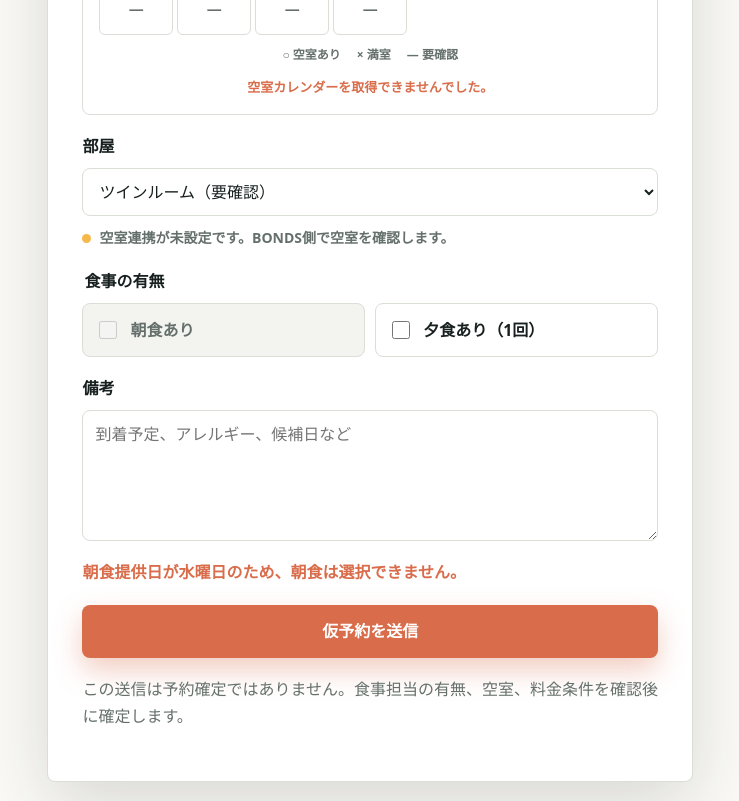
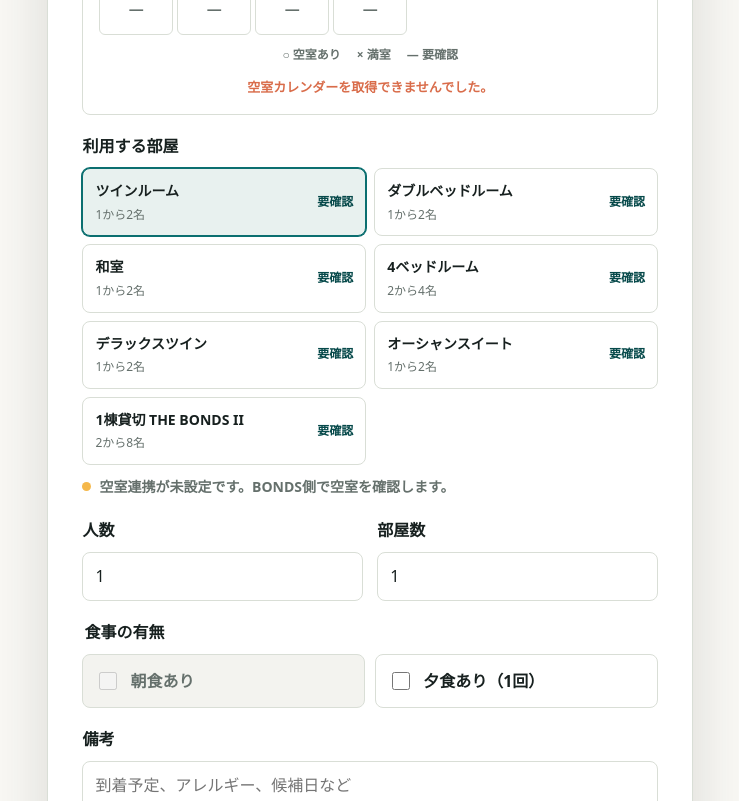
Before and after one commit to pspooffice/bonds-lp, a Next.js app: page / in a window 1280 px wide. Shown: the part 5920-6721 px from the top of the page, without its empty margins (523-1262 px from the left). Built offline with nearby package versions, Linux system fonts and the light colour scheme.

Commit message:
Make availability flow date first

```diff
--- a/app/api/availability/route.ts
+++ b/app/api/availability/route.ts
@@ -9,7 +9,7 @@ export async function GET(request: NextRequest) {
   const roomCount = Number(request.nextUrl.searchParams.get("roomCount") || 1);
   const nights = Number(request.nextUrl.searchParams.get("nights") || 1);
 
-  const calendarRequest = /^\d{4}-\d{2}$/.test(month) && roomType.length > 0;
+  const calendarRequest = /^\d{4}-\d{2}$/.test(month);
   if (
     (!calendarRequest && !/^\d{4}-\d{2}-\d{2}$/.test(checkInDate)) ||
     !Number.isInteger(nights) || nights < 1 || nights > 14 ||
@@ -28,7 +28,7 @@ export async function GET(request: NextRequest) {
     url.searchParams.set("action", calendarRequest ? "calendar" : "availability");
     if (calendarRequest) {
       url.searchParams.set("month", month);
-      url.searchParams.set("roomType", roomType);
+      if (roomType) url.searchParams.set("roomType", roomType);
       url.searchParams.set("roomCount", String(roomCount));
     } else {
       url.searchParams.set("checkInDate", checkInDate);
--- a/app/reservation-page.tsx
+++ b/app/reservation-page.tsx
@@ -316,9 +316,7 @@ export default function ReservationPage() {
       try {
         const params = new URLSearchParams({
           month: calendarMonth,
-          nights: String(boundedNights),
-          roomType: selectedRoom.id,
-          roomCount: String(boundedRoomCount)
+          nights: String(boundedNights)
         });
         const response = await fetch(`/api/availability?${params.toString()}`, {
           signal: controller.signal,
@@ -337,20 +335,20 @@ export default function ReservationPage() {
       window.clearTimeout(timer);
       controller.abort();
     };
-  }, [calendarMonth, boundedNights, selectedRoom.id, boundedRoomCount]);
+  }, [calendarMonth, boundedNights]);
 
   function chooseCheckInDate(date: string) {
     setCheckInDate(date);
     setCalendarMonth(date.slice(0, 7));
   }
 
-  function selectRoom(nextRoomId: string) {
+  function selectRoom(nextRoomId: string, shouldScroll = true) {
     const nextRoom = CONFIG.rooms.find((room) => room.id === nextRoomId) ?? CONFIG.rooms[0];
     const nextRoomCount = nextRoom.perRoom ? 1 : boundedRoomCount;
     setRoomId(nextRoom.id);
     setRoomCount(nextRoomCount);
     setGuests(clamp(boundedGuests, nextRoom.minGuests * nextRoomCount, nextRoom.maxGuests * nextRoomCount));
-    document.querySelector("#request")?.scrollIntoView({ behavior: "smooth" });
+    if (shouldScroll) document.querySelector("#request")?.scrollIntoView({ behavior: "smooth" });
   }
 
   function setSafeNights(value: number) {
@@ -676,7 +674,7 @@ export default function ReservationPage() {
                 <input id="phone" name="phone" type="tel" autoComplete="tel" value={phone} onChange={(event) => setPhone(event.target.value)} required />
               </div>
             </div>
-            <div className="form-row compact">
+            <div className="form-row compact stay-grid">
               <div>
                 <label htmlFor="date">チェックイン日</label>
                 <input id="date" name="date" type="date" min={initialDate} value={checkInDate} onChange={(event) => chooseCheckInDate(event.target.value)} required />
@@ -684,14 +682,6 @@ export default function ReservationPage() {
               <div>
                 <label htmlFor="nights">宿泊数</label>
                 <input id="nights" name="nights" type="number" min="1" max="14" value={boundedNights} onChange={(event) => setSafeNights(Number(event.target.value))} required />
-              </div>
-              <div>
-                <label htmlFor="guests">人数</label>
-                <input id="guests" name="guests" type="number" min={minGuests} max={maxGuests} value={boundedGuests} onChange={(event) => setSafeGuests(Number(event.target.value))} required />
-              </div>
-              <div>
-                <label htmlFor="roomCount">部屋数</label>
-                <input id="roomCount" name="roomCount" type="number" min="1" max={maxRooms} value={boundedRoomCount} onChange={(event) => setSafeRoomCount(Number(event.target.value))} required />
               </div>
             </div>
             <p className="checkout-note">チェックアウト予定日: {checkoutDate}</p>
@@ -705,7 +695,7 @@ export default function ReservationPage() {
                   ›
                 </button>
               </div>
-              <p className="calendar-room-name">{selectedRoom.name}・{boundedNights}泊</p>
+              <p className="calendar-room-name">{boundedNights}泊で利用できる日</p>
               <div className="calendar-weekdays" aria-hidden="true">
                 {['日', '月', '火', '水', '木', '金', '土'].map((day) => <span key={day}>{day}</span>)}
               </div>
@@ -737,29 +727,47 @@ export default function ReservationPage() {
               {calendarAvailability.state === "error" && <p className="calendar-error">空室カレンダーを取得できませんでした。</p>}
             </section>
             <div className="form-row">
-              <label htmlFor="room">部屋</label>
-              <select id="room" name="room" value={selectedRoom.id} onChange={(event) => selectRoom(event.target.value)} required>
+              <span className="field-label">利用する部屋</span>
+              <div className="room-choice-list" role="radiogroup" aria-label="利用する部屋">
                 {CONFIG.rooms.map((room) => {
                   const roomAvailability = availability.rooms[room.id];
+                  const roomFull = availability.state === "ready" && roomAvailability?.status === "full";
                   const availabilityLabel =
                     availability.state !== "ready" || !roomAvailability || roomAvailability.status === "unknown"
                       ? "要確認"
-                      : roomAvailability.availableCount > 0
-                        ? "空室あり"
-                        : "満室";
+                      : roomAvailability.availableCount > 0 ? "空室あり" : "満室";
                   return (
-                    <option value={room.id} key={room.id}>
-                      {room.name}（{availabilityLabel}）
-                    </option>
+                    <button
+                      type="button"
+                      role="radio"
+                      aria-checked={room.id === selectedRoom.id}
+                      className={room.id === selectedRoom.id ? "selected" : ""}
+                      disabled={roomFull}
+                      onClick={() => selectRoom(room.id, false)}
+                      key={room.id}
+                    >
+                      <span><strong>{room.name}</strong><small>{room.capacity}</small></span>
+                      <em className={roomFull ? "full" : ""}>{availabilityLabel}</em>
+                    </button>
                   );
                 })}
-              </select>
+              </div>
               <p
                 className={`availability-status ${selectedRoomAvailable ? "available" : selectedRoomFull ? "full" : "unknown"}`}
                 role="status"
               >
                 {availabilityMessage}
               </p>
+            </div>
+            <div className="form-row compact guest-room-grid">
+              <div>
+                <label htmlFor="guests">人数</label>
+                <input id="guests" name="guests" type="number" min={minGuests} max={maxGuests} value={boundedGuests} onChange={(event) => setSafeGuests(Number(event.target.value))} required />
+              </div>
+              <div>
+                <label htmlFor="roomCount">部屋数</label>
+                <input id="roomCount" name="roomCount" type="number" min="1" max={maxRooms} value={boundedRoomCount} onChange={(event) => setSafeRoomCount(Number(event.target.value))} required />
+              </div>
             </div>
             <fieldset className="choice-group">
               <legend>食事の有無</legend>
--- a/styles.css
+++ b/styles.css
@@ -593,6 +593,11 @@ h3 {
   gap: 14px;
 }
 
+.form-row.compact.stay-grid,
+.form-row.compact.guest-room-grid {
+  grid-template-columns: repeat(2, minmax(0, 1fr));
+}
+
 .contact-grid {
   grid-template-columns: repeat(2, minmax(0, 1fr));
 }
@@ -642,6 +647,68 @@ h3 {
 
 .availability-status.full::before {
   background: var(--coral);
+}
+
+.room-choice-list {
+  display: grid;
+  grid-template-columns: repeat(2, minmax(0, 1fr));
+  gap: 8px;
+}
+
+.room-choice-list button {
+  display: flex;
+  align-items: center;
+  justify-content: space-between;
+  gap: 10px;
+  min-height: 64px;
+  padding: 10px 12px;
+  color: var(--ink);
+  text-align: left;
+  background: #fff;
+  border: 1px solid var(--line);
+  border-radius: 8px;
+  cursor: pointer;
+}
+
+.room-choice-list button > span,
+.room-choice-list strong,
+.room-choice-list small {
+  display: block;
+  min-width: 0;
+}
+
+.room-choice-list strong {
+  font-size: 14px;
+}
+
+.room-choice-list small {
+  margin-top: 2px;
+  color: var(--muted);
+  font-size: 12px;
+}
+
+.room-choice-list em {
+  flex: 0 0 auto;
+  color: var(--teal-dark);
+  font-size: 12px;
+  font-style: normal;
+  font-weight: 800;
+}
+
+.room-choice-list em.full {
+  color: var(--coral);
+}
+
+.room-choice-list button.selected {
+  background: var(--mist);
+  border-color: var(--teal);
+  box-shadow: 0 0 0 1px var(--teal);
+}
+
+.room-choice-list button:disabled {
+  color: var(--muted);
+  background: #f4f4f1;
+  cursor: not-allowed;
 }
 
 .availability-calendar {
@@ -779,6 +846,10 @@ h3 {
 
 label,
 legend {
+  font-weight: 800;
+}
+
+.field-label {
   font-weight: 800;
 }
 
@@ -995,7 +1066,8 @@ textarea:focus {
   }
 
   .form-row.compact,
-  .choice-group {
+  .choice-group,
+  .room-choice-list {
     grid-template-columns: 1fr;
   }
 
```
Also changed, not shown: 1 other file (tests, documents, lock files or other folders).
